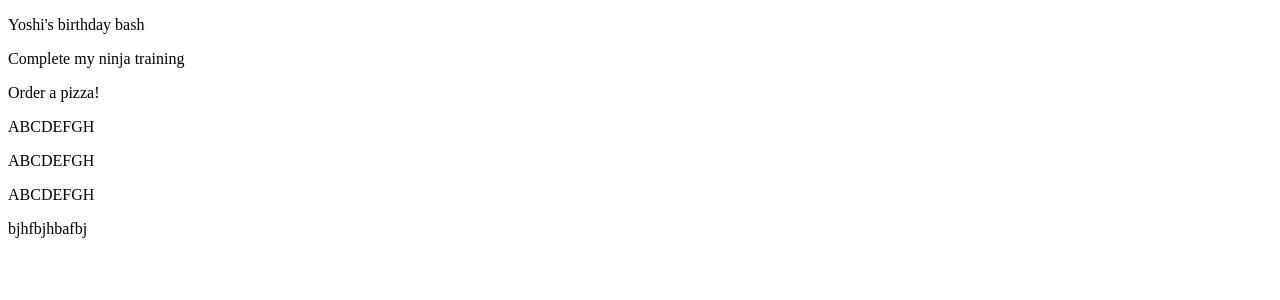
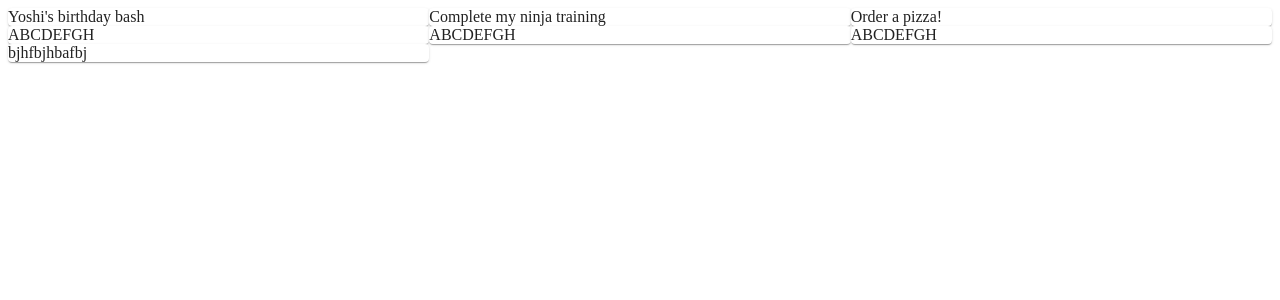
Before and after one commit to sonu355/understanding-mui, a React (Create React App) app: page / in a window 1280 px wide. Shown: the top 300 px of the page. Built offline with nearby package versions, Linux system fonts and the light colour scheme; data requests are answered from the project's data file.

Commit message:
Mui Grid done

```diff
--- a/src/pages/Notes.js
+++ b/src/pages/Notes.js
@@ -1,4 +1,6 @@
 import React, {useState, useEffect} from 'react'
+import { Grid, Paper } from '@mui/material'
+
 const Notes = () => {
   const [notes, setNotes] = useState([])
   useEffect(() => {
@@ -8,9 +10,27 @@
   }, [])
   return (
     <>
+    {/* <Grid container>
+      <Grid item xs={12} sm={6} md={3}>
+        <Paper>1</Paper>
+      </Grid>
+      <Grid item xs={12} sm={6} md={3}>
+        <Paper>2</Paper>
+      </Grid>
+      <Grid item xs={12} sm={6} md={3}>
+        <Paper>3</Paper>
+      </Grid>
+      <Grid item xs={12} sm={6} md={3}>
+        <Paper>4</Paper>
+      </Grid>
+    </Grid> */}
+    <Grid container>
       {notes.map(note => (
-        <p id={note.id}>{note.title}</p>
+        <Grid item key={note.id} xs={12} md={6} lg={4}>
+          <Paper>{note.title}</Paper>
+        </Grid>
       ))}
+    </Grid>
     </>
   )
 }
```
